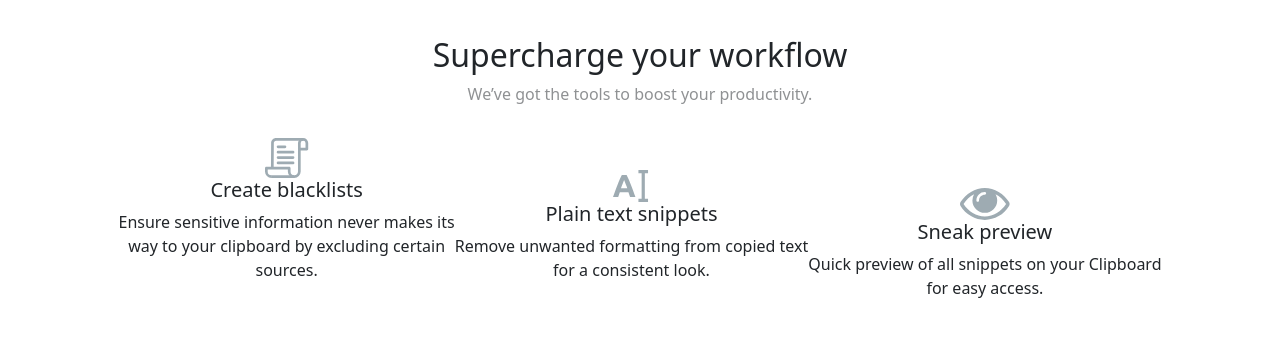
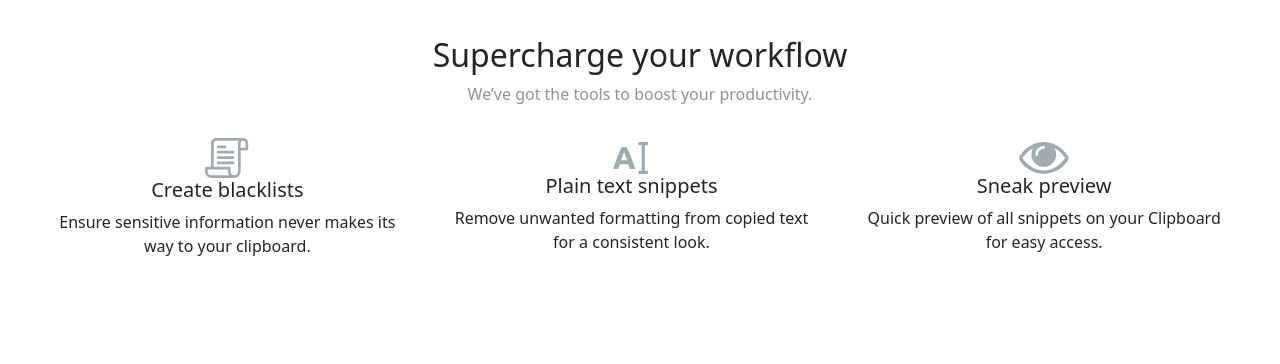
Before and after one commit to mohabrd/revision2, a website: page index.html in a window 1280 px wide. Shown: the part 2260-2624 px from the top of the page. Drawn offline with nearby package versions, Linux system fonts and the light colour scheme.

Commit message:
section supercharge correction

```diff
--- a/index.html
+++ b/index.html
@@ -1,8 +1,10 @@
 <!DOCTYPE html>
 <html lang="en">
+
 <head>
   <meta charset="UTF-8">
-  <meta name="viewport" content="width=device-width, initial-scale=1.0"> <!-- displays site properly based on user's device -->
+  <meta name="viewport" content="width=device-width, initial-scale=1.0">
+  <!-- displays site properly based on user's device -->
 
   <link rel="icon" type="image/png" sizes="32x32" href="./images/favicon-32x32.png">
 
@@ -12,10 +14,17 @@
 
   <!-- Feel free to remove these styles or customise in your own stylesheet 👍 -->
   <style>
-    .attribution { font-size: 11px; text-align: center; }
-    .attribution a { color: hsl(228, 45%, 44%); }
+    .attribution {
+      font-size: 11px;
+      text-align: center;
+    }
+
+    .attribution a {
+      color: hsl(228, 45%, 44%);
+    }
   </style>
 </head>
+
 <body>
 
   <header>
@@ -28,7 +37,8 @@
         <h1>A history of everything you copy</h1>
       </div>
       <div class="span-nav">
-        <span>Clipboard allows you to track and organize everything you copy. Instantly <br> access your clipboard on all your devices.</span>
+        <span>Clipboard allows you to track and organize everything you copy. Instantly <br> access your clipboard on
+          all your devices.</span>
       </div>
       <div class="btn-nav">
         <button>Download for iOS</button><button>Download for Mac</button>
@@ -44,7 +54,8 @@
         <h2>Keep track of your snippets</h2>
       </div>
       <div class="span-keep">
-        <span> Clipboard instantly stores any item you copy in the cloud, meaning you can access <br> your snippets immediately on all your devices. Our Mac and iOS apps will help you <br> organize everything.</span>
+        <span> Clipboard instantly stores any item you copy in the cloud, meaning you can access <br> your snippets
+          immediately on all your devices. Our Mac and iOS apps will help you <br> organize everything.</span>
       </div>
     </section>
 
@@ -72,7 +83,8 @@
         <h2>Access Clipboard Anywhere</h2>
       </div>
       <div class="span-access">
-        <span> Whether you’re on the go, or at your computer, you can access all your Clipboard <br> snippets in a few simple clicks.</span>
+        <span> Whether you’re on the go, or at your computer, you can access all your Clipboard <br> snippets in a few
+          simple clicks.</span>
       </div>
       <div class="img-access">
         <img src="./images/image-devices.png" alt="">
@@ -87,13 +99,15 @@
         <span> We’ve got the tools to boost your productivity.
         </span>
       </div>
+      <div class="categories">
         <div class="categorie-supercharge">
           <div class="cate-super">
             <img src="./images/icon-blacklist.svg" alt="">
             <h5 class="h5-super">Create blacklists</h5>
-        <span class="span-super">Ensure sensitive information never makes its <br> way to your clipboard by excluding certain <br> sources.
-        </span>
+            <span class="span-super">Ensure sensitive information never makes its <br> way to your clipboard.</span>
           </div>
+        </div>
+
         <div class="categorie-supercharge">
           <div class="cate-super">
             <img src="./images/icon-text.svg" alt="">
@@ -101,12 +115,14 @@
             <span class="span-super">Remove unwanted formatting from copied text <br> for a consistent look.
             </span>
           </div>
+        </div>
         <div class="categorie-supercharge">
           <div class="cate-super">
             <img src="./images/icon-preview.svg" alt="">
             <h5 class="h5-super">Sneak preview</h5>
             <span class="span-super">Quick preview of all snippets on your Clipboard <br> for easy access.
             </span>
+          </div>
         </div>
       </div>
     </section>
@@ -126,7 +142,8 @@
         <h1>Clipboard for IOS and Mac OS</h1>
       </div>
       <div class="span-clipboard">
-          <span>Available for free on the App Store. Download for Mac or iOS, sync with iCloud and <br> you’re ready to start adding to your clipboard..</span>
+        <span>Available for free on the App Store. Download for Mac or iOS, sync with iCloud and <br> you’re ready to
+          start adding to your clipboard..</span>
       </div>
       <div class="btn-nav">
         <button>Download for iOS</button><button>Download for Mac</button>
@@ -134,8 +151,6 @@
     </section>
 
   </main>
-
-
 
   <footer>
 
@@ -221,4 +236,5 @@
   </footer> -->
   <script src="./node_modules/bootstrap/dist/js/bootstrap.bundle.js"></script>
 </body>
+
 </html>
--- a/src/sass/modules/_section-nav.scss
+++ b/src/sass/modules/_section-nav.scss
@@ -152,7 +152,8 @@ button:nth-child(2):active{
 .categorie-supercharge {
     display: flex;
     justify-content: center;
-    margin-top: 2.5%;
+    align-items: center;
+
 
 }
 
@@ -161,6 +162,13 @@ button:nth-child(2):active{
     flex-direction: column;
     align-items: center;
     text-align: center;
+
+}
+
+.categories {
+    margin-top: 2.5%;
+    display: flex;
+    justify-content: space-evenly;
 
 }
 
```
Also changed, not shown: public/css/app.css. Lines whose indentation alone changed are shown as unchanged.
